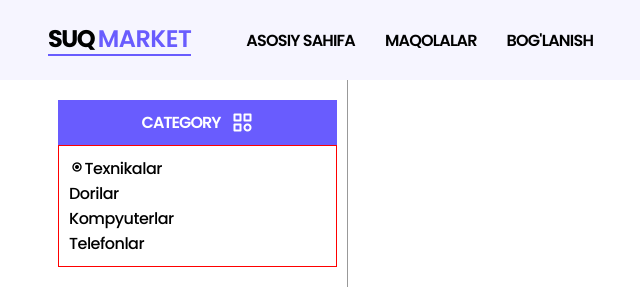
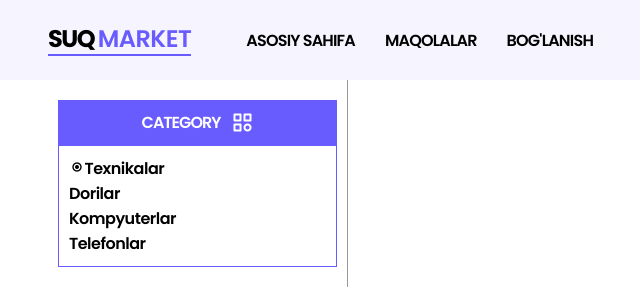
Before and after one commit to market-n/market-client, a React (Create React App) app: page / in a window 1280 px wide. Shown: the top 306 px of the page, without its empty margins (32-672 px from the left). Built offline with nearby package versions, Linux system fonts and the light colour scheme.

Commit message:
category uchun ayrim o'zgarishlar

```diff
--- a/src/components/category/category.css
+++ b/src/components/category/category.css
@@ -21,7 +21,7 @@
 }
 .CategoryTable {
   width: 100%;
-  border: 1px solid red;
+  border: 1px solid var(--primary-color-blue);
   display: flex;
   flex-direction: column;
   align-items: flex-start;
@@ -29,6 +29,12 @@
   padding: 10px;
 }
 .CategoryTable__row {
-  font-weight: 500;
+  font-weight: 600;
   letter-spacing: -0.5px;
+  transition: 0.3s ease-in-out;
 }
+.CategoryTable__row:hover {
+  padding-left: 5px;
+  cursor: pointer;
+  color: var(--primary-color-blue);
+}
```
